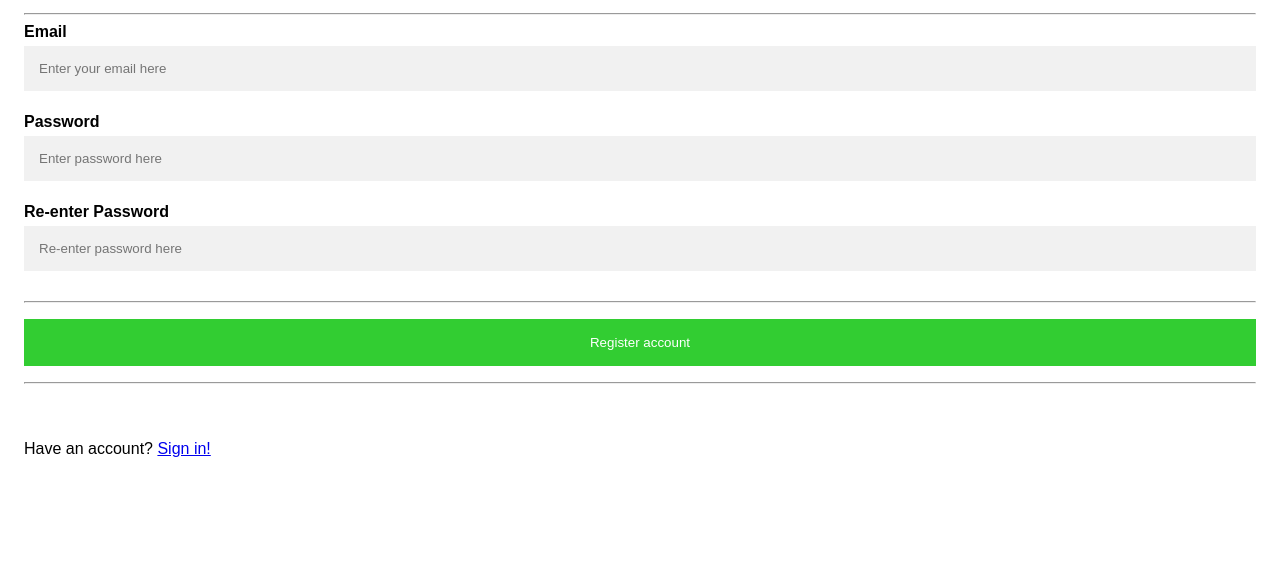
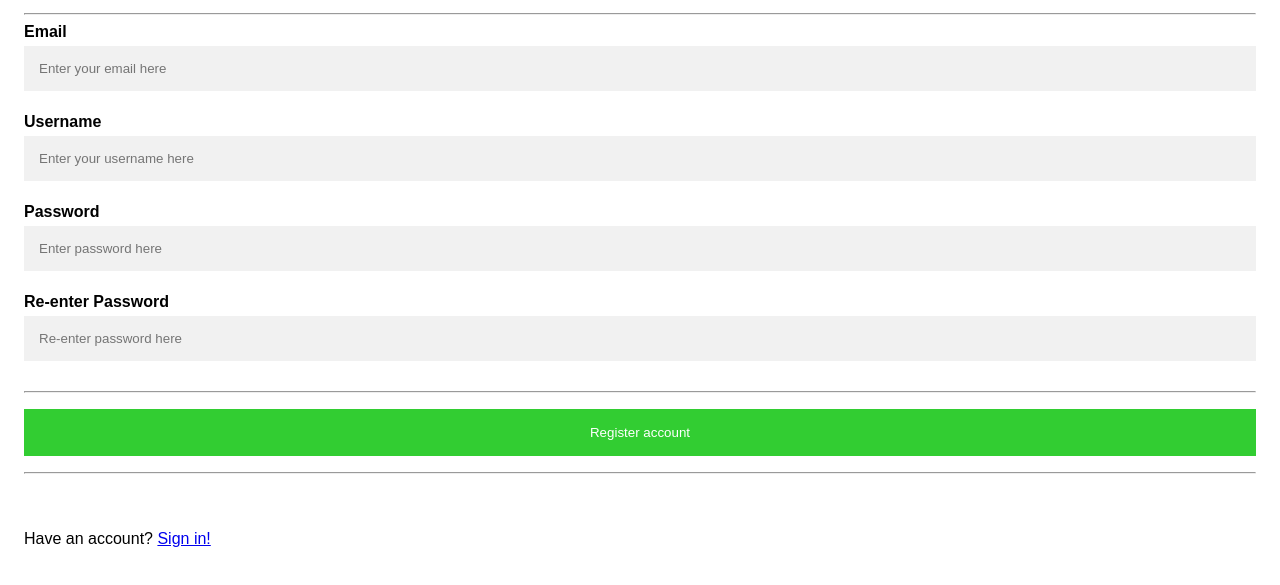
Before and after one commit to javoccino/Brainbit-CS-Project, a plain HTML site: page LoginReg Github/accountregister.html in a window 1280 px wide. Shown: the part 125-710 px from the top of the page. Drawn offline with Linux system fonts and the light colour scheme.

Commit message:
Update accountregister.html
added username field

```diff
--- a/LoginReg Github/accountregister.html
+++ b/LoginReg Github/accountregister.html
@@ -16,6 +16,11 @@
 
                 <label for = "email"> <b> Email </b></label>
                 <input type = "text" placeholder = "Enter your email here" id = "email" required>
+
+                <br>
+
+                <label for = "username"> <b> Username </b></label>
+                <input type = "text" placeholder = "Enter your username here" id = "username" required>
 
                 <br>
 
```
